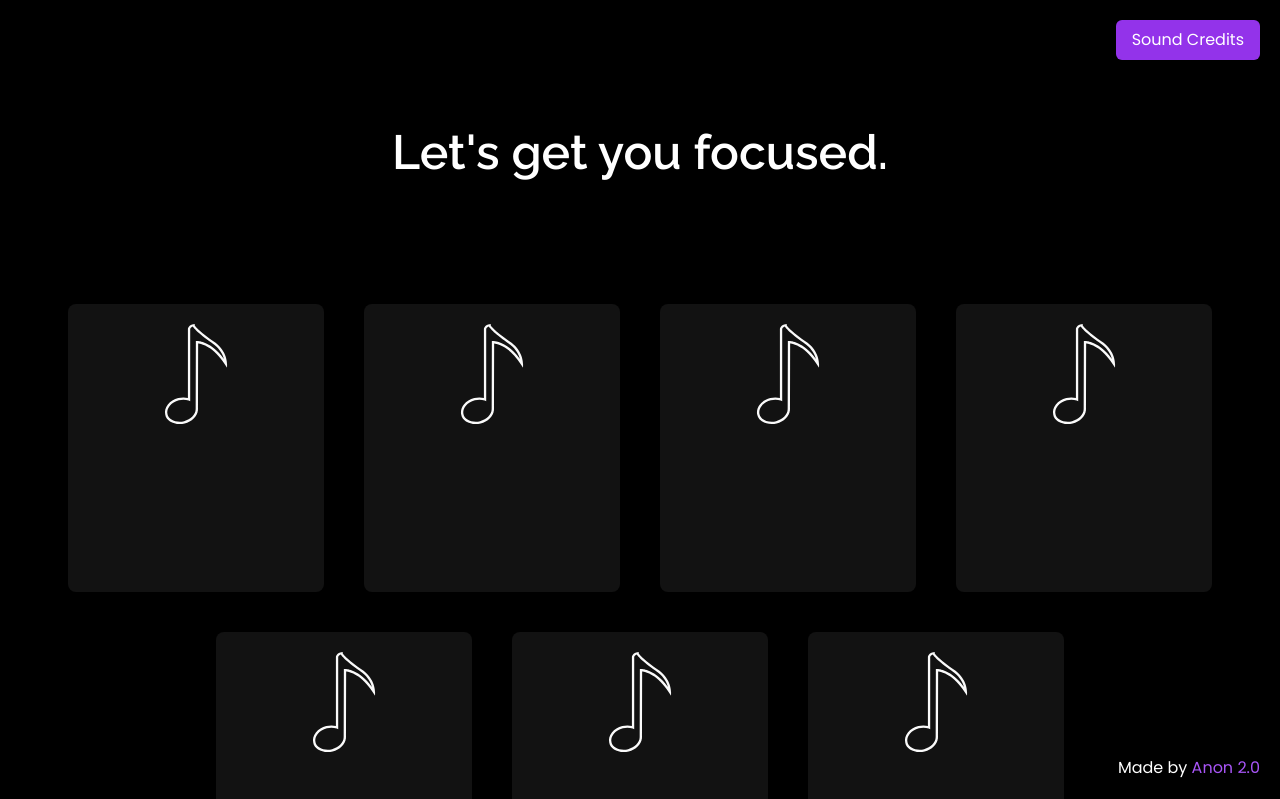
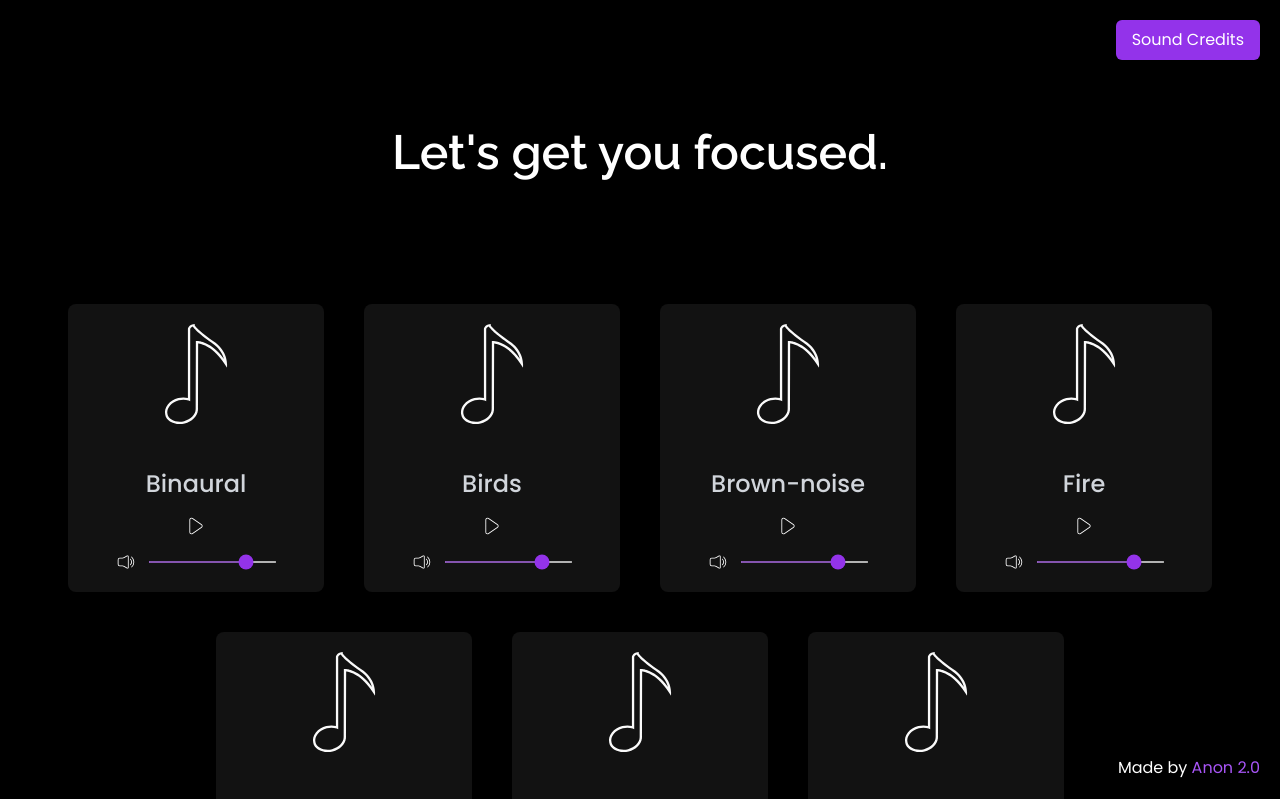
Before and after one commit to anonthedev/focustunes, a Next.js app: page / in a window 1280 px wide. Shown: the top 799 px of the page. Built offline with nearby package versions, Linux system fonts and the light colour scheme.

Commit message:
Looks like it works

```diff
--- a/src/components/Sound.tsx
+++ b/src/components/Sound.tsx
@@ -57,7 +57,7 @@
         <div className="rounded-lg w-64 min-h-72 bg-[#121212] flex flex-col items-center justify-between py-5 px-8 gap-4 ">
             <audio loop ref={audioRef} src={soundPath}></audio>
             <Image src={musicImg} alt="music-logo" width={100} height={100} />
-            {audioRef.current && <div className="flex flex-col items-center gap-4">
+           <div className="flex flex-col items-center gap-4">
                 <span className="font-poppins font-medium text-gray-300 text-2xl text-center">{capitalizeFirstLetter(soundName)}</span>
                 <div className="flex flex-col items-center gap-4">
                     <button onClick={() => {
@@ -76,7 +76,7 @@
                         />
                     </div>
                 </div>
-            </div>}
+            </div>
         </div>
     )
 }
```
